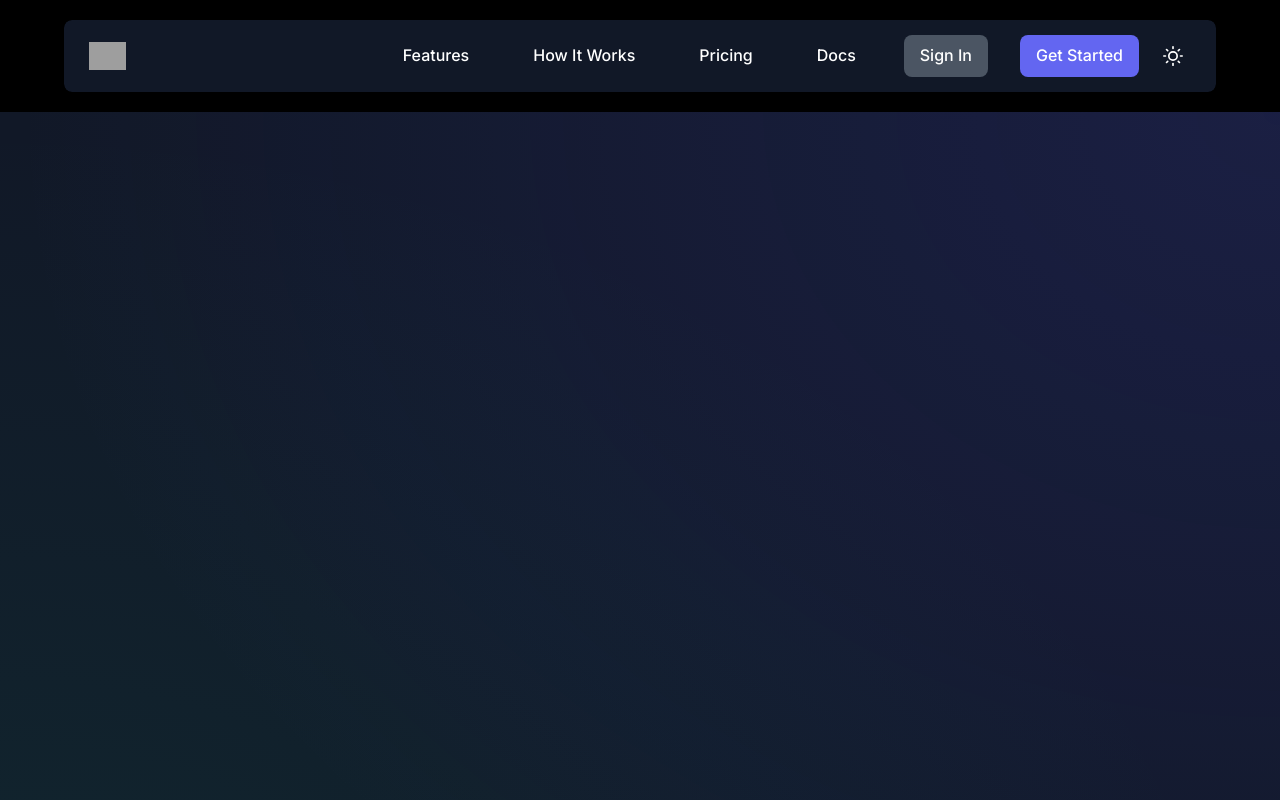
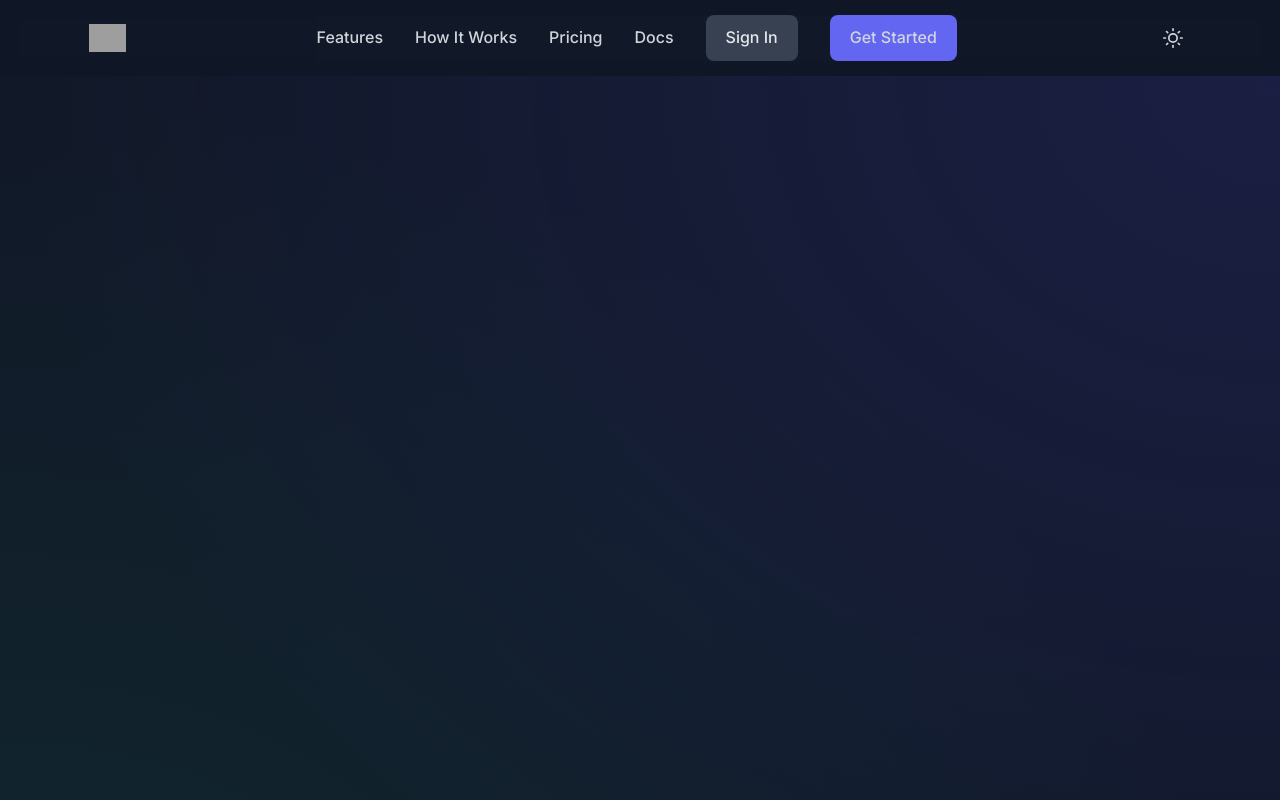
Before and after one commit to ngocnguyen125125/typingmind-landing-page, a plain HTML site: page index.html in a window 1280 px wide. Both pictures are taken after a click on the button "Toggle dark mode". Shown: the top 800 px of the page. Drawn offline with Linux system fonts and the light colour scheme; grey boxes are pictures that could not be loaded.

Commit message:
Fix broken layout by reverting to working version

```diff
--- a/styles.css
+++ b/styles.css
@@ -54,32 +54,22 @@ header {
     position: sticky;
     top: 0;
     z-index: 100;
+    backdrop-filter: blur(10px);
+    -webkit-backdrop-filter: blur(10px);
+    background-color: rgba(249, 250, 251, 0.7);
     transition: var(--transition);
-    background-color: #a0c3fc; /* Light blue for light mode */
-    padding: 20px 0;
 }
 
 [data-theme="dark"] header {
-    background-color: #000000;
+    background-color: rgba(17, 24, 39, 0.7);
 }
 
-.navbar-container {
-    border-radius: var(--border-radius);
-    overflow: hidden;
-}
-
-.navbar-inner {
+.navbar {
     display: flex;
     justify-content: space-between;
     align-items: center;
-    background-color: white;
-    border-radius: var(--border-radius);
-    padding: 15px 25px;
-    box-shadow: 0 2px 10px rgba(0, 0, 0, 0.05);
-}
-
-[data-theme="dark"] .navbar-inner {
-    background-color: #111827;
+    padding: 1.2rem 0;
+    position: relative;
 }
 
 .logo {
@@ -100,7 +90,6 @@ header {
     display: flex;
     align-items: center;
     gap: 2rem;
-    margin-left: auto;
 }
 
 .nav-links a {
@@ -108,45 +97,15 @@ header {
     text-decoration: none;
     font-weight: 500;
     transition: var(--transition);
-    padding: 0.5rem 1rem;
-}
-
-[data-theme="dark"] .nav-links a {
-    color: white;
 }
 
 .nav-links a:hover {
     color: var(--primary);
 }
 
-.secondary-button {
-    background-color: var(--gray-200);
-    color: var(--gray-800);
-    padding: 0.625rem 1.25rem;
-    border-radius: var(--border-radius);
-    font-weight: 600;
-    transition: var(--transition);
-    text-decoration: none;
-    display: inline-flex;
-    align-items: center;
-    justify-content: center;
-    border: none;
-    cursor: pointer;
-}
-
-[data-theme="dark"] .secondary-button {
-    background-color: #4b5563;
-    color: white;
-}
-
-.secondary-button:hover {
-    background-color: var(--gray-300);
-    transform: translateY(-2px);
-}
-
 .cta-button {
     background-color: var(--primary);
-    color: white; /* Always white text for CTA buttons */
+    color: white;
     padding: 0.625rem 1.25rem;
     border-radius: var(--border-radius);
     font-weight: 600;
@@ -177,10 +136,6 @@ header {
     border-radius: var(--border-radius);
     margin-left: 1rem;
     transition: var(--transition);
-}
-
-[data-theme="dark"] .theme-toggle {
-    color: white;
 }
 
 .theme-toggle:hover {
@@ -256,6 +211,26 @@ header {
     margin-bottom: 3rem;
     flex-wrap: wrap;
     justify-content: center;
+}
+
+.secondary-button {
+    background-color: var(--gray-200);
+    color: var(--gray-800);
+    padding: 0.625rem 1.25rem;
+    border-radius: var(--border-radius);
+    font-weight: 600;
+    transition: var(--transition);
+    text-decoration: none;
+    display: inline-flex;
+    align-items: center;
+    justify-content: center;
+    border: none;
+    cursor: pointer;
+}
+
+.secondary-button:hover {
+    background-color: var(--gray-300);
+    transform: translateY(-2px);
 }
 
 .hero-image {
@@ -730,12 +705,20 @@ footer {
     background-clip: text;
 }
 
-/* Features section styling based on example image */
+/* Dark mode nav fixes */
+[data-theme="dark"] .nav-links {
+    background-color: var(--gray-50);
+}
+
+[data-theme="dark"] .secondary-button {
+    color: #E5E7EB;
+}
+
+/* Features section styling */
 .features-dark {
     background-color: #1e293b;
     color: white;
     padding: 4rem 0;
-    border-radius: var(--border-radius);
 }
 
 .features-dark .section-header h2,
@@ -743,15 +726,16 @@ footer {
     color: white;
 }
 
-.features-dark .feature-card {
-    background-color: #e5e7eb;
+/* Add navbar container styles */
+.navbar-container {
+    border-radius: var(--border-radius);
+    overflow: hidden;
+}
+
+.navbar-inner {
+    display: flex;
+    justify-content: space-between;
+    align-items: center;
+    padding: 15px 25px;
     border-radius: var(--border-radius);
 }
-
-.features-dark .feature-card h3 {
-    color: #1e293b;
-}
-
-.features-dark .feature-card p {
-    color: #4b5563;
-}
```
